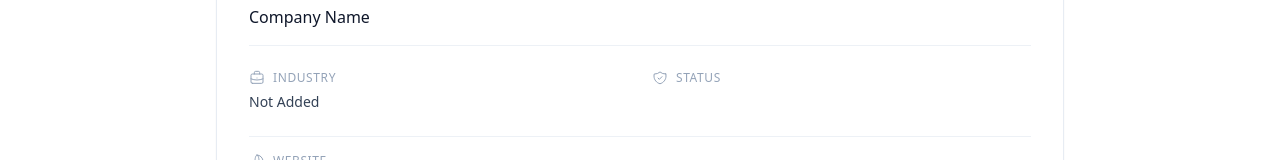
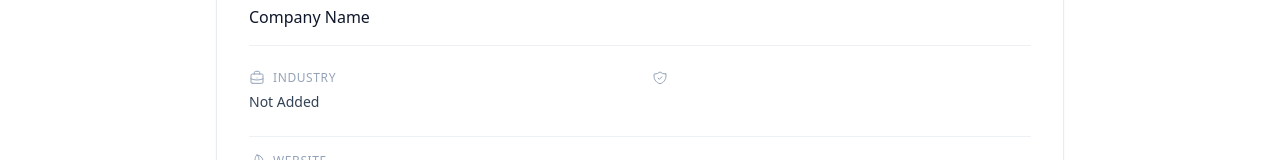
Before and after one commit to Shovon8054/hireflow, a React (Vite) app in the folder frontend/: page /company/profile in a window 1280 px wide. Shown: the part 428-588 px from the top of the page. Built offline with nearby package versions, Linux system fonts and the light colour scheme; no server answers.

Commit message:
update ui

```diff
--- a/frontend/src/components/company-job-post/JobPostCard.jsx
+++ b/frontend/src/components/company-job-post/JobPostCard.jsx
@@ -162,7 +162,7 @@ const JobPostCard = ({ job, fetchJobs }) => {
 
             {/* Action Buttons */}
             <div className="flex flex-wrap items-center gap-2 mt-6 pt-4 border-t border-slate-100">
-                <Link
+                {/* <Link
                     to={`#`}
                     className="px-5 py-2.5 bg-slate-900 text-white text-sm font-medium rounded-lg hover:bg-slate-800 hover:shadow-md transition-all duration-200 flex items-center gap-2"
                 >
@@ -170,7 +170,7 @@ const JobPostCard = ({ job, fetchJobs }) => {
                         <path strokeLinecap="round" strokeLinejoin="round" strokeWidth={2} d="M15.232 5.232l3.536 3.536m-2.036-5.036a2.5 2.5 0 113.536 3.536L6.5 21.036H3v-3.572L16.732 3.732z" />
                     </svg>
                     Edit
-                </Link>
+                </Link> */}
 
                 <button
                     onClick={handleDelete}
--- a/frontend/src/pages/Company Pages/CompanyProfile.jsx
+++ b/frontend/src/pages/Company Pages/CompanyProfile.jsx
@@ -169,9 +169,7 @@ const CompanyProfile = () => {
                                     <svg className="w-4 h-4 text-slate-400" fill="none" stroke="currentColor" viewBox="0 0 24 24">
                                         <path strokeLinecap="round" strokeLinejoin="round" strokeWidth={1.5} d="M9 12l2 2 4-4m5.618-4.016A11.955 11.955 0 0112 2.944a11.955 11.955 0 01-8.618 3.04A12.02 12.02 0 003 9c0 5.591 3.824 10.29 9 11.622 5.176-1.332 9-6.03 9-11.622 0-1.042-.133-2.052-.382-3.016z" />
                                     </svg>
-                                    <h3 className="text-xs font-medium text-slate-400 uppercase tracking-wider">
-                                        Status
-                                    </h3>
+
                                 </div>
                             </div>
 
```
